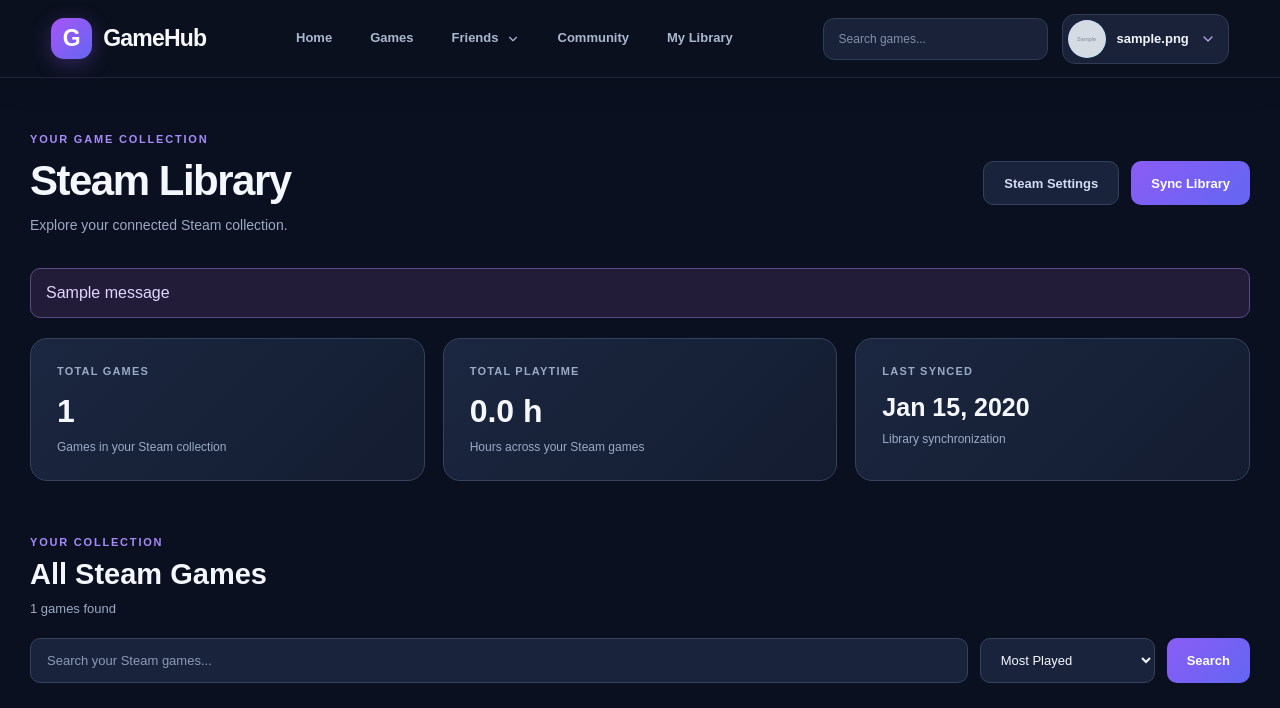
After one commit to TheBalll/GameHubDiploma, a Django app: page /steam/library/ in a window 1280 px wide. The commit adds this page. Shown: the top 708 px of the page. Run offline with Django 5.2, Linux system fonts and the light colour scheme; a user stored in the database is signed in; tables that the repository leaves empty hold one stand-in row (values such as "Sample post"); grey boxes marked "Sample" are stand-in pictures; one stand-in notice (Sample message) is shown.

Commit message:
Add Steam library page with search sorting and playtime statistics

```diff
--- /dev/null
+++ b/games/static/games/css/steam-library.css
@@ -0,0 +1,319 @@
+
+/* GAMEHUB 2.0 - STEAM LIBRARY */
+
+.sl-page {
+    min-height: 80vh;
+    padding: 55px max(30px, calc((100vw - 1400px) / 2)) 90px;
+    background: #0b1020;
+    color: #f5f7ff;
+}
+
+.sl-page a {
+    text-decoration: none;
+}
+
+.sl-header {
+    display: flex;
+    align-items: center;
+    justify-content: space-between;
+    gap: 30px;
+    margin-bottom: 35px;
+}
+
+.sl-eyebrow {
+    color: #a78bfa;
+    font-size: 11px;
+    font-weight: 800;
+    letter-spacing: 1.8px;
+}
+
+.sl-header h1 {
+    margin: 12px 0;
+    font-size: 42px;
+    letter-spacing: -1.5px;
+}
+
+.sl-description {
+    color: #9baac5;
+    font-size: 14px;
+}
+
+.sl-header-actions {
+    display: flex;
+    align-items: center;
+    gap: 12px;
+}
+
+.sl-primary-btn,
+.sl-secondary-btn {
+    display: inline-flex;
+    align-items: center;
+    justify-content: center;
+    min-height: 44px;
+    padding: 12px 20px;
+    border-radius: 10px;
+    font-size: 13px;
+    font-weight: 700;
+    cursor: pointer;
+}
+
+.sl-primary-btn {
+    color: white;
+    border: none;
+    background: linear-gradient(135deg, #8b5cf6, #6366f1);
+}
+
+.sl-secondary-btn {
+    color: #d4dcf0;
+    background: #19243c;
+    border: 1px solid #34415c;
+}
+
+.sl-primary-btn:hover,
+.sl-secondary-btn:hover {
+    filter: brightness(1.15);
+}
+
+/* STATISTICS */
+
+.sl-stats {
+    display: grid;
+    grid-template-columns: repeat(3, minmax(0, 1fr));
+    gap: 18px;
+}
+
+.sl-stat-card {
+    padding: 26px;
+    background: linear-gradient(135deg, #1b2740, #131c30);
+    border: 1px solid #35415d;
+    border-radius: 17px;
+}
+
+.sl-stat-label {
+    display: block;
+    margin-bottom: 15px;
+    color: #9baac5;
+    font-size: 11px;
+    font-weight: 800;
+    letter-spacing: 1.2px;
+}
+
+.sl-stat-card strong {
+    display: block;
+    color: #f7f8ff;
+    font-size: 32px;
+    line-height: 1.2;
+}
+
+.sl-stat-card .sl-stat-date {
+    font-size: 25px;
+}
+
+.sl-stat-card p {
+    margin-top: 10px;
+    color: #9baac5;
+    font-size: 12px;
+}
+
+/* FILTERS */
+
+.sl-section-header {
+    margin-top: 55px;
+    margin-bottom: 22px;
+}
+
+.sl-section-header h2 {
+    margin: 10px 0;
+    font-size: 29px;
+}
+
+.sl-section-header p:last-child {
+    color: #9baac5;
+    font-size: 13px;
+}
+
+.sl-filters {
+    display: flex;
+    gap: 12px;
+    margin-bottom: 27px;
+}
+
+.sl-search,
+.sl-sort {
+    min-height: 45px;
+    padding: 0 16px;
+    color: #f5f7ff;
+    background: #19243c;
+    border: 1px solid #35415d;
+    border-radius: 10px;
+    font: inherit;
+    font-size: 13px;
+    outline: none;
+}
+
+.sl-search {
+    flex: 1;
+}
+
+.sl-search::placeholder {
+    color: #8d9ab5;
+}
+
+.sl-search:focus,
+.sl-sort:focus {
+    border-color: #a78bfa;
+}
+
+.sl-sort {
+    width: 175px;
+}
+
+/* GAME CARDS */
+
+.sl-games-grid {
+    display: grid;
+    grid-template-columns: repeat(6, minmax(0, 1fr));
+    gap: 19px;
+}
+
+.sl-game-card {
+    min-width: 0;
+    overflow: hidden;
+    background: #151e32;
+    border: 1px solid #303c56;
+    border-radius: 15px;
+    transition: transform 0.2s ease, border-color 0.2s ease;
+}
+
+.sl-game-card:hover {
+    transform: translateY(-5px);
+    border-color: #a78bfa;
+}
+
+.sl-game-cover {
+    position: relative;
+    aspect-ratio: 2 / 3;
+    overflow: hidden;
+    background: linear-gradient(145deg, #553a81, #193951);
+}
+
+.sl-cover-placeholder {
+    position: absolute;
+    inset: 0;
+    display: grid;
+    place-items: center;
+    color: #c4b5fd;
+    font-size: 12px;
+    font-weight: 800;
+    letter-spacing: 2px;
+}
+
+.sl-cover-image {
+    position: absolute;
+    inset: 0;
+    display: block;
+    width: 100%;
+    height: 100%;
+    object-fit: cover;
+}
+
+.sl-game-info {
+    padding: 16px 14px 18px;
+}
+
+.sl-game-info h3 {
+    min-height: 43px;
+    margin-bottom: 16px;
+    color: #f5f7ff;
+    font-size: 13px;
+    line-height: 1.5;
+    overflow-wrap: anywhere;
+}
+
+.sl-playtime {
+    display: flex;
+    flex-direction: column;
+    gap: 6px;
+    padding-top: 12px;
+    border-top: 1px solid #34415c;
+}
+
+.sl-playtime span {
+    color: #8d9bb7;
+    font-size: 10px;
+    letter-spacing: 1px;
+}
+
+.sl-playtime strong {
+    color: #70e1f0;
+    font-size: 15px;
+}
+
+.sl-game-link {
+    display: block;
+    margin-top: 16px;
+    color: #c4b5fd !important;
+    font-size: 11px;
+    font-weight: 700;
+}
+
+.sl-game-link:hover {
+    color: #ffffff !important;
+}
+
+/* PAGINATION */
+
+.sl-pagination {
+    display: flex;
+    align-items: center;
+    justify-content: center;
+    gap: 25px;
+    margin-top: 40px;
+}
+
+.sl-pagination a {
+    color: #c4b5fd;
+    font-size: 13px;
+    font-weight: 700;
+}
+
+.sl-pagination span {
+    color: #9baac5;
+    font-size: 13px;
+}
+
+/* EMPTY STATE */
+
+.sl-empty {
+    padding: 65px 25px;
+    text-align: center;
+    border: 1px dashed #35415d;
+    border-radius: 16px;
+}
+
+.sl-empty h2 {
+    margin-bottom: 10px;
+}
+
+.sl-empty p {
+    color: #9baac5;
+}
+
+/* DJANGO MESSAGES */
+
+.sl-message {
+    padding: 15px;
+    margin-bottom: 20px;
+    background: #221c38;
+    border: 1px solid #5a4a85;
+    border-radius: 10px;
+    color: #e1d6ff;
+}
+
+/* DESKTOP WIDTH ADJUSTMENTS */
+
+@media (max-width: 1300px) {
+    .sl-games-grid {
+        grid-template-columns: repeat(4, minmax(0, 1fr));
+    }
+}
--- /dev/null
+++ b/games/templates/games/steam_library.html
@@ -0,0 +1,323 @@
+
+{% extends 'games/base.html' %}
+{% load static %}
+
+{% block title %}Steam Library | GameHub{% endblock %}
+
+{% block extra_css %}
+<link rel="stylesheet" href="{% static 'games/css/steam-library.css' %}">
+{% endblock %}
+
+{% block content %}
+
+<section class="sl-page">
+
+    <!-- HEADER -->
+    <div class="sl-header">
+
+        <div>
+            <p class="sl-eyebrow">YOUR GAME COLLECTION</p>
+            <h1>Steam Library</h1>
+
+            <p class="sl-description">
+                Explore your connected Steam collection.
+            </p>
+        </div>
+
+        <div class="sl-header-actions">
+
+            <a href="{% url 'steam_settings' %}"
+               class="sl-secondary-btn">
+                Steam Settings
+            </a>
+
+            <form
+                method="post"
+                action="{% url 'steam_sync_library' %}"
+            >
+                {% csrf_token %}
+
+                <button type="submit" class="sl-primary-btn">
+                    Sync Library
+                </button>
+            </form>
+
+        </div>
+
+    </div>
+
+    <!-- MESSAGES -->
+    {% if messages %}
+        {% for message in messages %}
+            <div class="sl-message">
+                {{ message }}
+            </div>
+        {% endfor %}
+    {% endif %}
+
+    <!-- LIBRARY STATISTICS -->
+    <div class="sl-stats">
+
+        <div class="sl-stat-card">
+            <span class="sl-stat-label">TOTAL GAMES</span>
+
+            <strong>{{ total_games }}</strong>
+
+            <p>Games in your Steam collection</p>
+        </div>
+
+        <div class="sl-stat-card">
+            <span class="sl-stat-label">TOTAL PLAYTIME</span>
+
+            <strong>{{ total_hours }} h</strong>
+
+            <p>Hours across your Steam games</p>
+        </div>
+
+        <div class="sl-stat-card">
+            <span class="sl-stat-label">LAST SYNCED</span>
+
+            <strong class="sl-stat-date">
+                {% if steam_account.last_synced_at %}
+                    {{ steam_account.last_synced_at|date:"M d, Y" }}
+                {% else %}
+                    Never
+                {% endif %}
+            </strong>
+
+            <p>Library synchronization</p>
+        </div>
+
+    </div>
+
+    <!-- SEARCH AND FILTERS -->
+    <div class="sl-section-header">
+
+        <div>
+            <p class="sl-eyebrow">YOUR COLLECTION</p>
+            <h2>All Steam Games</h2>
+            <p>{{ results_count }} games found</p>
+        </div>
+
+    </div>
+
+    <form method="get" class="sl-filters" id="steamLibraryFilters">
+
+        <input
+            type="search"
+            name="q"
+            value="{{ search_query }}"
+            placeholder="Search your Steam games..."
+            aria-label="Search Steam games"
+            class="sl-search"
+        >
+
+        <select
+            name="sort"
+            id="steamLibrarySort"
+            class="sl-sort"
+            aria-label="Sort Steam games"
+        >
+
+            <option
+                value="most_played"
+                {% if sort == "most_played" %}selected{% endif %}
+            >
+                Most Played
+            </option>
+
+            <option
+                value="least_played"
+                {% if sort == "least_played" %}selected{% endif %}
+            >
+                Least Played
+            </option>
+
+            <option
+                value="name"
+                {% if sort == "name" %}selected{% endif %}
+            >
+                Name A–Z
+            </option>
+
+        </select>
+
+        <button type="submit" class="sl-primary-btn">
+            Search
+        </button>
+
+    </form>
+
+    <!-- GAMES GRID -->
+    {% if page_games %}
+
+        <div class="sl-games-grid">
+
+            {% for item in page_games %}
+
+                <article class="sl-game-card">
+
+                    <!-- GAME COVER -->
+                    <div class="sl-game-cover">
+
+                        <div class="sl-cover-placeholder">
+                            <span>GAMEHUB</span>
+                        </div>
+
+                        <img
+                            src="https://shared.fastly.steamstatic.com/store_item_assets/steam/apps/{{ item.entry.steam_app_id }}/library_600x900.jpg"
+                            data-fallback="{{ item.entry.game.background_image|default:'' }}"
+                            alt="{{ item.entry.name }} cover"
+                            loading="lazy"
+                            class="sl-cover-image"
+                        >
+
+                    </div>
+
+                    <!-- GAME DETAILS -->
+                    <div class="sl-game-info">
+
+                        <h3 title="{{ item.entry.name }}">
+                            {{ item.entry.name }}
+                        </h3>
+
+                        <div class="sl-playtime">
+
+                            <span>PLAYTIME</span>
+
+                            <strong>
+                                {{ item.hours }} hours
+                            </strong>
+
+                        </div>
+
+                        {% if item.entry.game_id %}
+
+                            <a
+                                href="{% url 'game_detail' item.entry.game_id %}"
+                                class="sl-game-link"
+                            >
+                                View in GameHub ↗
+                            </a>
+
+                        {% else %}
+
+                            <a
+                                href="https://store.steampowered.com/app/{{ item.entry.steam_app_id }}/"
+                                class="sl-game-link"
+                                target="_blank"
+                                rel="noopener noreferrer"
+                            >
+                                View on Steam ↗
+                            </a>
+
+                        {% endif %}
+
+                    </div>
+
+                </article>
+
+            {% endfor %}
+
+        </div>
+
+        <!-- PAGINATION -->
+        {% if page_obj.has_other_pages %}
+
+            <div class="sl-pagination">
+
+                {% if page_obj.has_previous %}
+
+                    <a href="?q={{ search_query|urlencode }}&sort={{ sort }}&page={{ page_obj.previous_page_number }}">
+                        ← Previous
+                    </a>
+
+                {% endif %}
+
+                <span>
+                    Page {{ page_obj.number }}
+                    of {{ page_obj.paginator.num_pages }}
+                </span>
+
+                {% if page_obj.has_next %}
+
+                    <a href="?q={{ search_query|urlencode }}&sort={{ sort }}&page={{ page_obj.next_page_number }}">
+                        Next →
+                    </a>
+
+                {% endif %}
+
+            </div>
+
+        {% endif %}
+
+    {% else %}
+
+        <!-- EMPTY STATE -->
+        <div class="sl-empty">
+
+            <h2>No games found</h2>
+
+            <p>
+                {% if search_query %}
+                    Try another search term.
+                {% else %}
+                    Your Steam library is empty.
+                    Synchronize your Steam account to import games.
+                {% endif %}
+            </p>
+
+        </div>
+
+    {% endif %}
+
+</section>
+
+<!-- STEAM LIBRARY INTERACTIONS -->
+<script>
+    document.addEventListener("DOMContentLoaded", function () {
+
+        const filterForm = document.getElementById(
+            "steamLibraryFilters"
+        );
+
+        const sortSelect = document.getElementById(
+            "steamLibrarySort"
+        );
+
+        // Automatically submit when the sorting changes
+        if (filterForm && sortSelect) {
+            sortSelect.addEventListener("change", function () {
+                filterForm.requestSubmit();
+            });
+        }
+
+        // Handle missing Steam cover images
+        document.querySelectorAll(".sl-cover-image").forEach(function (img) {
+
+            img.addEventListener("error", function () {
+
+                const fallback = img.dataset.fallback;
+
+                if (fallback && !img.dataset.fallbackAttempted) {
+                    img.dataset.fallbackAttempted = "true";
+                    img.src = fallback;
+                    return;
+                }
+
+                // Keep the styled placeholder visible
+                img.remove();
+
+            });
+
+            // Handle images that failed before the listener was attached
+            if (img.complete && img.naturalWidth === 0) {
+                img.dispatchEvent(new Event("error"));
+            }
+
+        });
+
+    });
+</script>
+
+{% endblock %}
--- a/games/urls.py
+++ b/games/urls.py
@@ -149,4 +149,12 @@ urlpatterns = [
     steam_views.steam_sync_library,
     name="steam_sync_library"
   ),
+
+  # STEAM LIBRARY PAGE
+
+  path(
+    "steam/library/",
+    steam_views.steam_library_page,
+    name="steam_library"
+  ),
 ]
```
Also changed, not shown: games/steam_views.py (+90 -0 lines), games/templates/games/steam_settings.html (+8 -0 lines).
